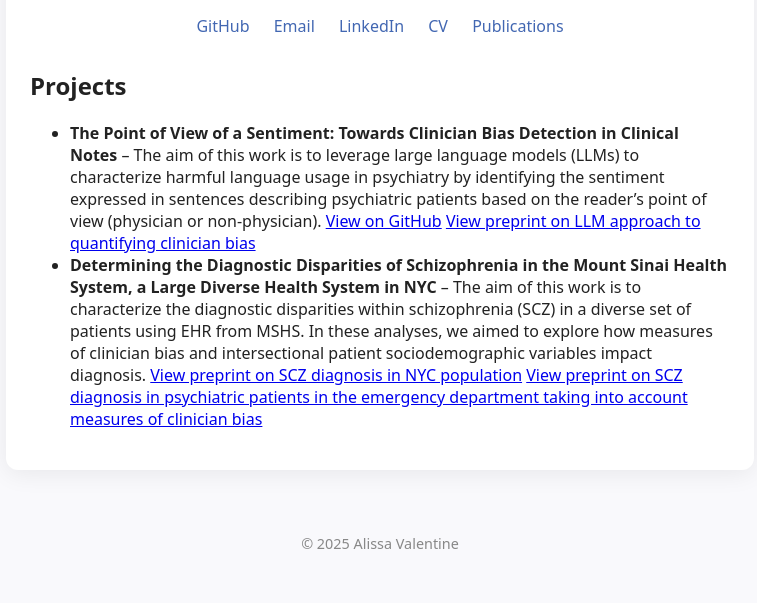
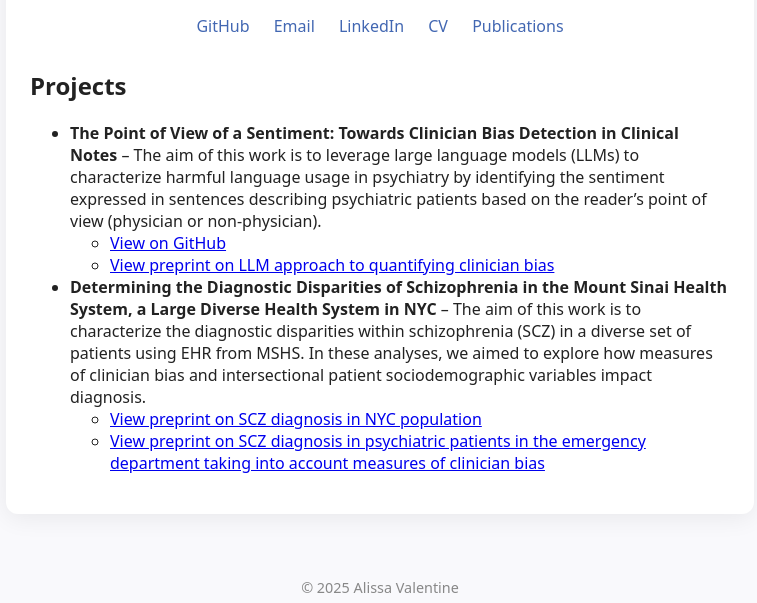
Before and after one commit to valentinealissa/valentinealissa.github.io, a plain HTML site: page index.html in a window 1280 px wide. Shown: the part 353-956 px from the top of the page, without its empty margins (260-1017 px from the left). Before the commit the page ends 912 px from the top, so only its background shows below. Drawn offline with Linux system fonts and the light colour scheme.

Commit message:
Update index.html

```diff
--- a/index.html
+++ b/index.html
@@ -28,13 +28,17 @@
       <ul>
         <li>
           <strong>The Point of View of a Sentiment: Towards Clinician Bias Detection in Clinical Notes</strong> – The aim of this work is to leverage large language models (LLMs) to characterize harmful language usage in psychiatry by identifying the sentiment expressed in sentences describing psychiatric patients based on the reader’s point of view (physician or non-physician).
-          <a href="https://github.com/valentinealissa/sentiment_POV" target="_blank">View on GitHub</a>
-          <a href="https://arxiv.org/abs/2405.20582" target="_blank">View preprint on LLM approach to quantifying clinician bias</a>
+          <ul>
+            <li><a href="https://github.com/valentinealissa/sentiment_POV" target="_blank">View on GitHub</a></li>
+            <li><a href="https://arxiv.org/abs/2405.20582" target="_blank">View preprint on LLM approach to quantifying clinician bias</a></li>
+          </ul>
         </li>
         <li>
           <strong>Determining the Diagnostic Disparities of Schizophrenia in the Mount Sinai Health System, a Large Diverse Health System in NYC</strong> – The aim of this work is to characterize the diagnostic disparities within schizophrenia (SCZ) in a diverse set of patients using EHR from MSHS. In these analyses, we aimed to explore how measures of clinician bias and intersectional patient sociodemographic variables impact diagnosis.
-          <a href="https://arxiv.org/abs/2407.15006" target="_blank">View preprint on SCZ diagnosis in NYC population</a>
-          <a href="https://arxiv.org/abs/2509.02651" target="_blank">View preprint on SCZ diagnosis in psychiatric patients in the emergency department taking into account measures of clinician bias</a>
+          <ul>
+            <li><a href="https://arxiv.org/abs/2407.15006" target="_blank">View preprint on SCZ diagnosis in NYC population</a></li>
+            <li><a href="https://arxiv.org/abs/2509.02651" target="_blank">View preprint on SCZ diagnosis in psychiatric patients in the emergency department taking into account measures of clinician bias</a></li>
+          </ul>
         </li>
       </ul>
     </section>
```
